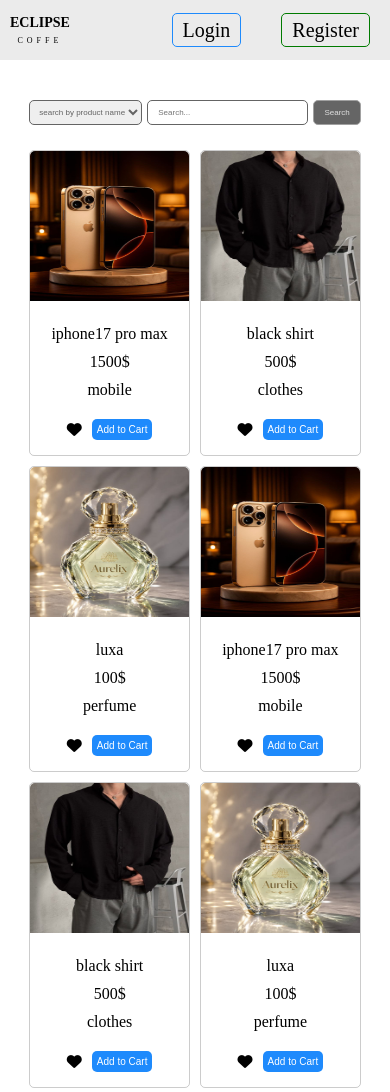
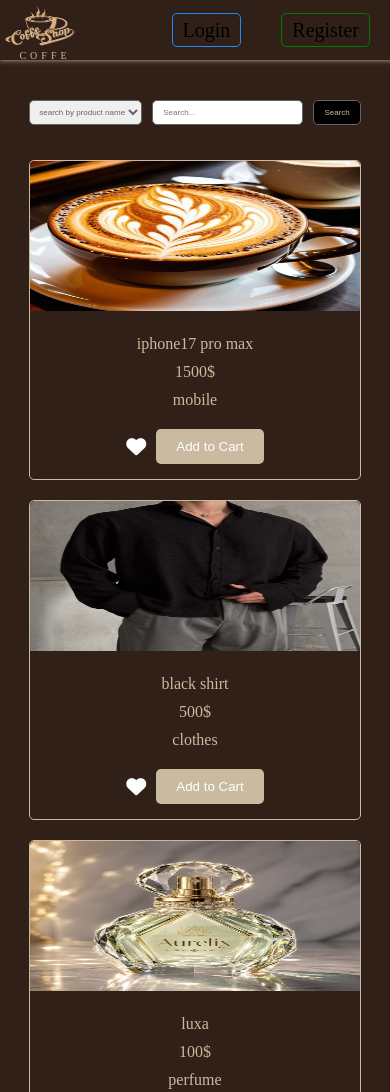
Before and after one commit to gabdallah181-blip/try, a plain HTML site: page index.html in a window 390 px wide. Shown: the top 1092 px of the page. Drawn offline with Linux system fonts and the light colour scheme.

Commit message:
Add files via upload

```diff
--- a/css/style.css
+++ b/css/style.css
@@ -12,9 +12,11 @@ header ul a{
     color: black;
 }
 header{
-    background-color: rgb(235, 235, 235);
-    /* background-color: black; */
+    /* background-color: rgb(235, 235, 235);*/
+    background-color: rgb(48,32,23);
     height: 100px;
+    position: relative;
+    box-shadow: 4px -5px 5px 5px rgb(202, 186, 159);
 }
 header .container{
     height: 100%;
@@ -31,14 +33,16 @@ header .container .jewelry{
     flex-direction: column;
 }
 header .container .jewelry img{
-    width: 200px;
-    height: 70px;
+    width: 180px !important;
+    height: 70px !important;
+    margin-left: -20px;
 }
 header .container .jewelry span{
-    font-size: 10px;
+    font-size: 18px;
     text-align: center;
-    letter-spacing: 4px;
-    margin-top: 5px;
+    letter-spacing: 5px;
+    color: rgb(202, 186,159);
+    margin-left: -20px;
 }
 header .container .acount{
     gap: 0 20px;
@@ -72,16 +76,27 @@ header .container .acount .register:hover{
 }
 
 /* ////////////////////////////////// */
+header .container nav{
+    display: flex;
+    align-items: center;
+}
 header .container nav #user-info{
     display: none;
     gap: 0 20px;
     font-size: 18px;
 }
+header .container nav li:first-child{
+    color: rgb(202, 186,159);
+}
 header .container nav #user{
     color:rgb(30, 138, 252);
 }
+header .container nav #user-info li:last-child{
+    display: flex;
+    align-items: center;
+}
 header .container nav #user-info #logout{
-    padding: 10px 10px;
+    padding: 5px 10px;
     border: 1px solid red;
     border-radius: 5px;
     cursor: pointer;
@@ -104,6 +119,7 @@ header .container nav #user-info #shopping-cart{
 header .container nav #user-info #shopping-cart .cart{
     font-size: 30px;
     cursor: pointer;
+    color: rgb(202, 186,159);
 }
 header .container nav #user-info #shopping-cart .count{
     position: absolute;
@@ -146,10 +162,14 @@ header .container nav #user-info #shopping-cart #carts-products div{
     margin-top: 20px;
 }
 /* ////////////////////////////////////////////////   section */
+section{
+    background-color: rgb(48,32,23);
+    padding-top: 40px;
+}
 section .container{
     width: 85%;
     margin: auto;
-    margin-top: 40px;
+    /* margin: 0 40px 40px 40px; */
 }
 section .container form{
     padding: 30px;
@@ -239,31 +259,19 @@ section .container .section-head input{
 section .container .section-head button{
     padding: 10px 40px;
     background-color: black;
-    opacity: 0.6;
-    color: rgba(255, 255, 255, 0.8);
+    color: rgb(202, 186, 159);
     cursor: pointer;
     transition: all 0.2s;
 }
 section .container .section-head button:hover{
-    opacity: 1;
+    background-color: rgb(202, 186, 159);
+    color:black;
 }
 section .container .products{
-    margin: 50px 0;
+    padding: 50px 0;
     display: grid;
     grid-template-columns: repeat(3,1fr);
     gap: 30px;
-}
-section .container .products button{
-    padding: 10px 20px;
-    background-color:rgb(30, 138, 252);
-    border: none;
-    color: white;
-    border-radius: 5px;
-    cursor: pointer;
-    transition:all 0.2s;
-}
-section .container .products button:focus {
-    background-color: rgb(12, 69, 131);
 }
 section .container .products img{
     width: 100%;
@@ -271,9 +279,8 @@ section .container .products img{
     border-radius: 5px 5px 0 0 ;
 }
 section .container .products .product-item{
-    border: 1px solid rgb(100, 100, 100);
+    border: 1px solid rgb(202, 186,159);
     border-radius: 5px;
-    border: 1px solid rgba(0, 0, 0, 0.2);
     padding-bottom: 30px;
 }
 section .container .products .product-info{
@@ -281,6 +288,7 @@ section .container .products .product-info{
 }
 section .container .products .product-info .info{
     margin: 20px 0;
+    color: rgb(202, 186, 159);
 }
 section .container .products .product-info .info p{
     margin: 10px 0;
@@ -289,9 +297,19 @@ section .container .products .product-info i{
     font-size: 20px;
     margin-right: 10px;
     cursor: pointer;
+    color: white;
 }
 section .container .products .product-info i.active{
     color: red;
+}
+section .container .products button{
+    padding: 10px 20px;
+    background-color: rgb(202, 186, 159);
+    border: none;
+    color: white;
+    border-radius: 5px;
+    cursor: pointer;
+    transition:all 0.2s;
 }
 /* //////////////  total price */
 section .container .price{
@@ -308,6 +326,7 @@ header .container nav ul .fav-items{
     padding: 5px 10px;
     border: 1px solid rgb(100, 100, 100);
     border-radius: 5px;
+    color: rgb(202, 186,159);
 }
 header .container nav ul .fav-items:hover,
 header .container nav ul .home-page:hover{
@@ -343,13 +362,14 @@ header .container nav ul .home-page{
     header .container .jewelry span{
         font-size: 8px;
     }
+    header .container .jewelry img{
+    width: 100px !important;
+    height: 50px !important;
+    margin-left: -15px;
+    }
     header .container nav #user-info li:first-child{
         font-size: 12px;
     }
-    /* header .container nav #user-info{
-        display: flex;
-        justify-content: space-around;
-    } */
     header .container nav #user-info #logout{
         font-size: 12px;
         padding: 5px 10px;
@@ -377,12 +397,57 @@ header .container nav ul .home-page{
         width: 150px !important;
         font-size: 12px !important;
     }
+    header .container .jewelry span{
+    font-size: 10px;
+    text-align: center;
+    letter-spacing: 4px;
+    color: rgb(202, 186,159);
+    margin-left: -15px;
+    }
     header .container nav #user-info #shopping-cart #carts-products a{
         padding: 5px 10px;
     }
 
     section .container .section-head{
         gap: 0 5px;
+    }
+    section .container .section-head select,
+    section .container .section-head input,
+    section .container .section-head button{
+        font-size: 8px;
+        height: 25px;
+    }
+    section .container .products{
+        grid-template-columns: repeat(1,1fr) !important;
+        padding: 25px 0;
+    }
+    section .container .products .product-item{
+        padding-bottom: 15px;
+        margin-top: 10px;
+    }
+    section .container .products img{
+        height: 150px;
+    }
+    section .container .products .product-item .add-product{
+        display: flex;
+        justify-content: center;
+        align-items: center;
+    }
+}
+@media (max-width:532px){
+    header .container nav #user-info #logout{
+        font-size: 12px;
+    }
+    section .container .products{
+        grid-template-columns: repeat(1,1fr) !important;
+        padding: 25px 0;
+    }
+    section .container .products .product-item{
+        padding-bottom: 15px;
+        margin-top: 10px;
+    }
+    section .container .section-head {
+        gap: 0 10px;
     }
     section .container .section-head select,
     section .container .section-head input,
@@ -401,35 +466,29 @@ header .container nav ul .home-page{
     section .container .section-head button{
         padding: 5px 10px;
     }
-    section .container .products{
-        grid-template-columns: repeat(2,1fr);
-        gap: 10px;
-        margin: 25px 0;
-    }
-    section .container .products .product-item{
-        padding-bottom: 15px;
-    }
-    section .container .products img{
-        height: 150px;
-    }
-    section .container .products .product-item .add-product{
-        display: flex;
-        justify-content: center;
-        align-items: center;
-    }
-    section .container .products .product-item .add-product button{
-        font-size: 10px;
-        padding: 5px;
-
-    }
-    section .container .products .product-item .add-product i{
-        font-size: 15px;
-    }
-
 }
 @media (max-width:768px){
     section .container .products{
         grid-template-columns: repeat(2,1fr);
         gap: 10px;
     }
+    section .container .section-head {
+        gap: 0 10px;
+    }
+    section .container .section-head select,
+    section .container .section-head input,
+    section .container .section-head button{
+        height: 25px;
+    }
+    section .container .section-head #searchType{
+        padding-left: 5px;
+        padding-right: 0px;
+    }
+    section .container .section-head input{
+        flex: 1;
+        padding-left: 10px;
+    }
+    section .container .section-head button{
+        padding: 5px 10px;
+    }
 }
--- a/index.html
+++ b/index.html
@@ -14,7 +14,7 @@
     <header>
         <div class="container">
             <ul class="jewelry">
-                <h2>ECLIPSE</h2>
+                <img src="images/logo.png" style="width: 1px; height: 1px;" alt="">
                 <span>COFFE</span>
             </ul>
             <nav>
--- a/js/script.js
+++ b/js/script.js
@@ -38,7 +38,7 @@ let allproducts = document.querySelector(".products")
 let products = [
     {
         id: 1,
-        imgUrl: "images/iPhone_16_pro_max.jpeg",
+        imgUrl:"images/coffe.jpeg",
         title: "iphone17 pro max",
         price: "1500$",
         category: "mobile"
```
Also changed, not shown: images/coffe.jpeg (added).
